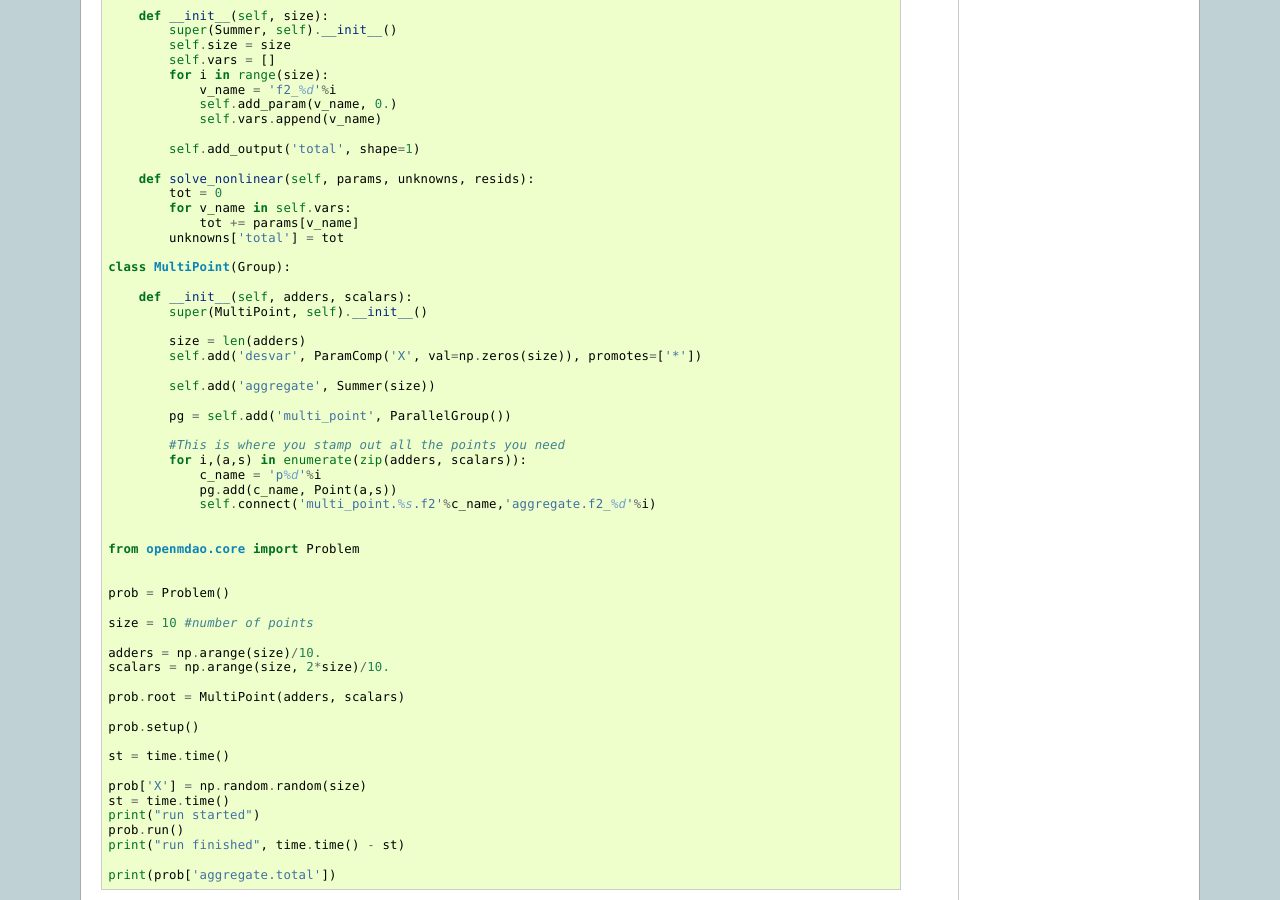
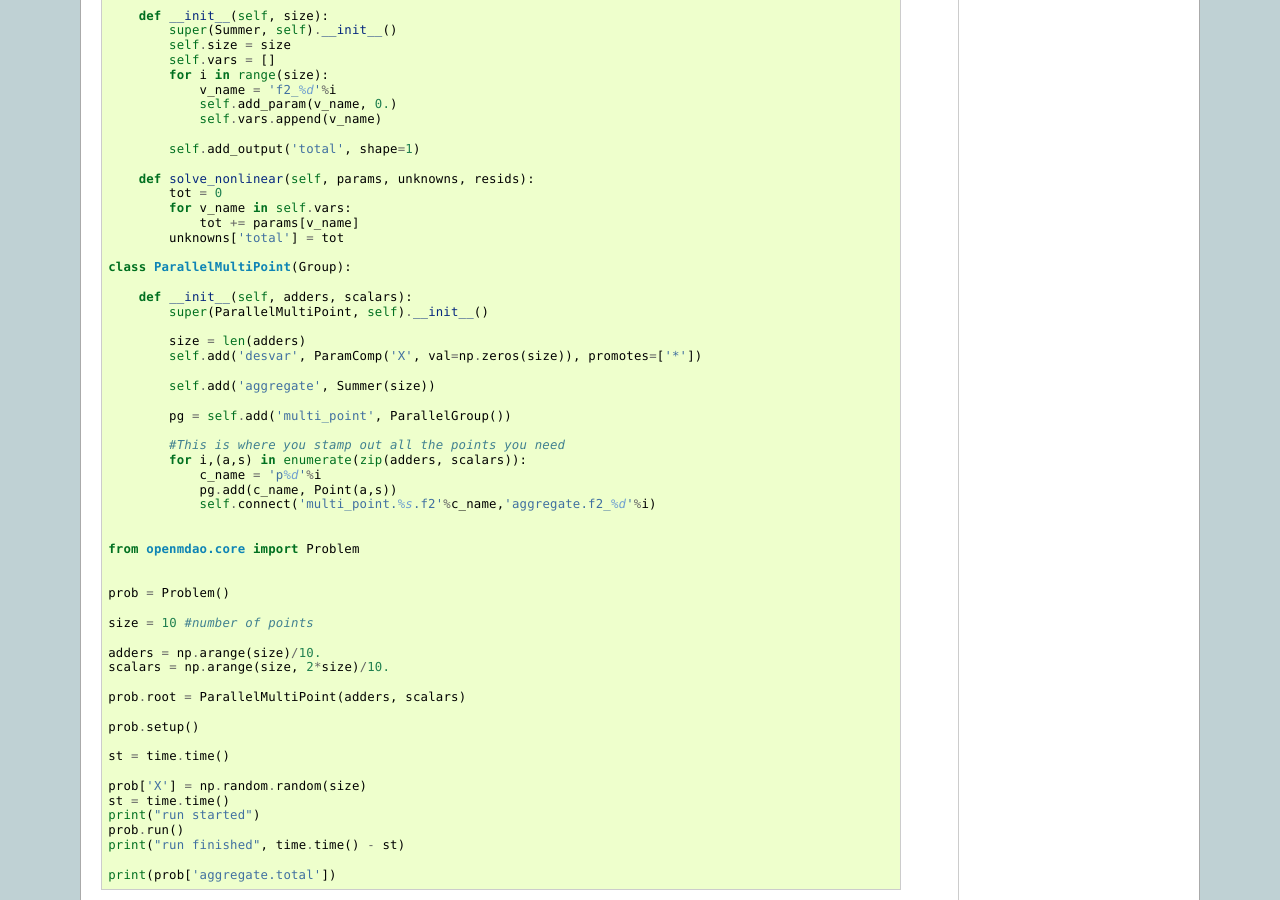
Before and after one commit to OpenMDAO/OpenMDAO1, a Sphinx documentation site: the page built from openmdao/docs/usr-guide/examples/parallel_multi_point.rst, in a window 1280 px wide and 900 px high, scrolled down 1080 px. Built offline with Sphinx 7.4.7, drawn with Linux system fonts in a browser that asks for light colours.

Commit message:
updated parallel documentation

```diff
--- a/openmdao/docs/usr-guide/examples/parallel_multi_point.rst
+++ b/openmdao/docs/usr-guide/examples/parallel_multi_point.rst
@@ -89,10 +89,10 @@ need.
                 tot += params[v_name]
             unknowns['total'] = tot
 
-    class MultiPoint(Group):
+    class ParallelMultiPoint(Group):
 
         def __init__(self, adders, scalars):
-            super(MultiPoint, self).__init__()
+            super(ParallelMultiPoint, self).__init__()
 
             size = len(adders)
             self.add('desvar', ParamComp('X', val=np.zeros(size)), promotes=['*'])
@@ -118,7 +118,7 @@ need.
     adders = np.arange(size)/10.
     scalars = np.arange(size, 2*size)/10.
 
-    prob.root = MultiPoint(adders, scalars)
+    prob.root = ParallelMultiPoint(adders, scalars)
 
     prob.setup()
 
```
